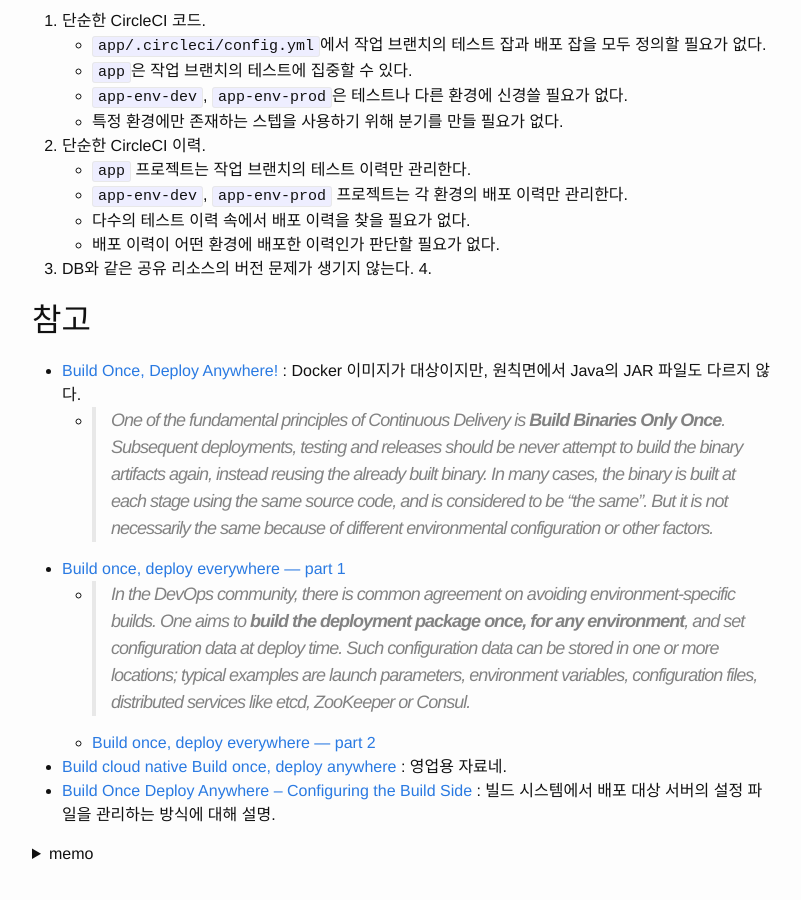
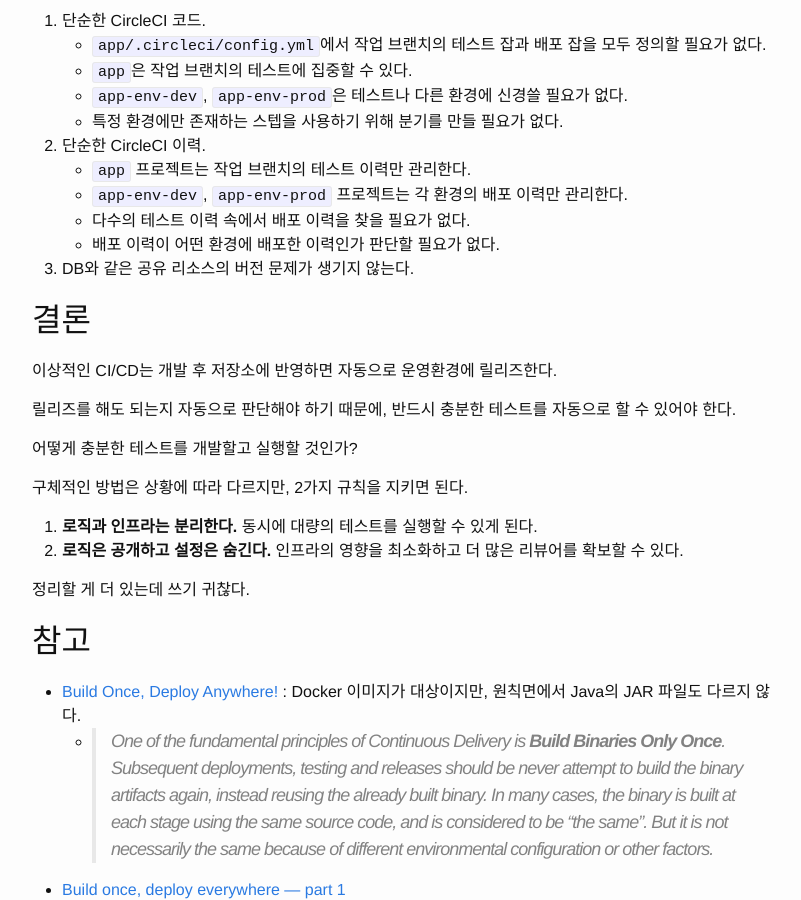
Before and after one commit to JustBurrow/JustBurrow.github.io, a Jekyll site: the page built from _posts/2020-07-08-build-once-deploy-anywhere.md, in a window 1280 px wide and 900 px high, scrolled down 1367 px. Shown: the whole window, without its empty margins (238-1039 px from the left). Built offline with Jekyll 4.4.1, drawn with Linux system fonts in a browser that asks for light colours.

Commit message:
ADD : 결론

```diff
--- a/_posts/2020-07-08-build-once-deploy-anywhere.md
+++ b/_posts/2020-07-08-build-once-deploy-anywhere.md
@@ -54,7 +54,21 @@ layout: post
    - 다수의 테스트 이력 속에서 배포 이력을 찾을 필요가 없다.
    - 배포 이력이 어떤 환경에 배포한 이력인가 판단할 필요가 없다.
 3. DB와 같은 공유 리소스의 버전 문제가 생기지 않는다.
-4.
+
+## 결론
+
+이상적인 CI/CD는 개발 후 저장소에 반영하면 자동으로 운영환경에 릴리즈한다.
+
+릴리즈를 해도 되는지 자동으로 판단해야 하기 때문에, 반드시 충분한 테스트를 자동으로 할 수 있어야 한다.
+
+어떻게 충분한 테스트를 개발할고 실행할 것인가?
+
+구체적인 방법은 상황에 따라 다르지만, 2가지 규칙을 지키면 된다.
+
+1. **로직과 인프라는 분리한다.** 동시에 대량의 테스트를 실행할 수 있게 된다.
+2. **로직은 공개하고 설정은 숨긴다.** 인프라의 영향을 최소화하고 더 많은 리뷰어를 확보할 수 있다.
+
+정리할 게 더 있는데 쓰기 귀찮다.
 
 ## 참고
 
```
